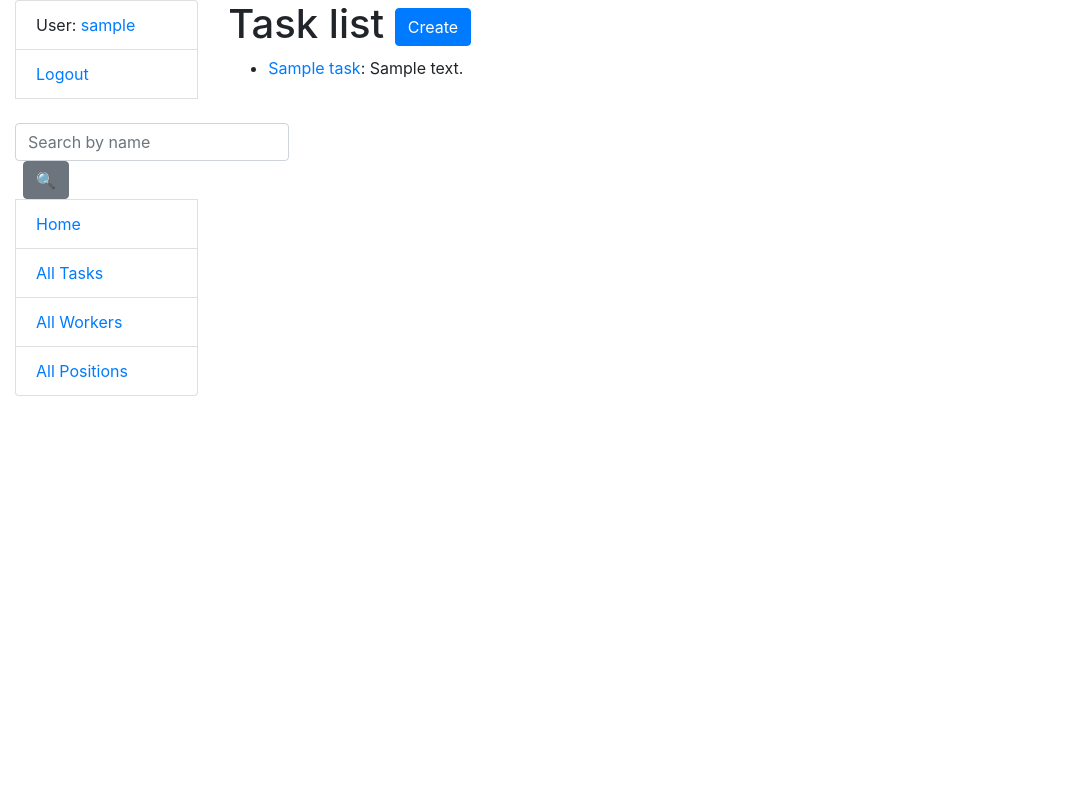
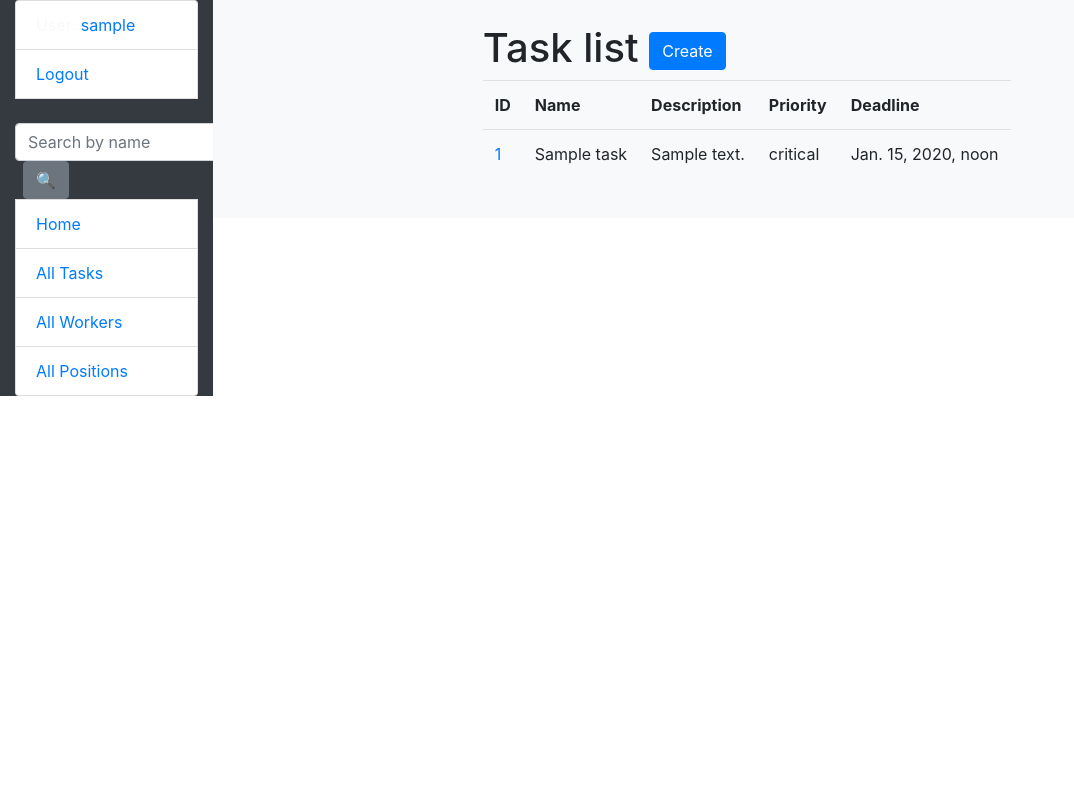
Before and after one commit to Katherine-Greg/IT_company_task_manager, a Django app: page /tasks/ in a window 1280 px wide. Shown: the whole page, without its empty margins (0-1074 px from the left). Run offline with Django 4.2, Linux system fonts and the light colour scheme; a user stored in the database is signed in; tables that the repository leaves empty hold one stand-in row (values such as "Sample post"); some libraries are stand-ins or nearby versions.

Commit message:
Modified templates & styles

```diff
--- /dev/null
+++ b/static/css/styles.css
@@ -0,0 +1,24 @@
+/* styles.css */
+html, body {
+  height: 100vh;
+  margin: 0;
+  padding: 0;
+}
+
+.container-fluid {
+  min-height: 100vh;
+  display: flex;
+  flex-direction: column;
+}
+
+.row {
+  flex: 1;
+}
+
+.col-sm-2 {
+  height: 100%;
+}
+
+.col-sm-10 {
+  height: 100%;
+}
--- a/templates/includes/sidebar.html
+++ b/templates/includes/sidebar.html
@@ -1,4 +1,5 @@
 {% load crispy_forms_filters %}
+
 <ul class="sidebar-nav list-group">
   {% if user.is_authenticated %}
     <li class="list-group-item">User: <a href="{{ user.get_absolute_url }}">{{ user.get_username }}</a></li>
--- a/templates/layouts/base.html
+++ b/templates/layouts/base.html
@@ -1,40 +1,75 @@
 <!DOCTYPE html>
 <html lang="en">
-
 <head>
-  {% block title %}<title>Taxi Service</title>{% endblock %}
+  {% block title %}<title>Task Manager</title>{% endblock %}
+  {% load static %}
   <meta charset="utf-8">
   <meta name="viewport" content="width=device-width, initial-scale=1">
+
   <link rel="stylesheet"
       href="https://cdn.jsdelivr.net/npm/bootstrap@4.5.3/dist/css/bootstrap.min.css"
       integrity="sha384-TX8t27EcRE3e/ihU7zmQxVncDAy5uIKz4rEkgIXeMed4M0jlfIDPvg6uqKI2xXr2"
       crossorigin="anonymous">
-  <!-- Add additional CSS in static file -->
-  {% load static %}
   <link rel="stylesheet" href="{% static 'css/styles.css' %}">
 </head>
-
-<body>
+<body class="dark-theme">
 <div class="container-fluid">
   <div class="row">
-    <div class="col-sm-2">
-
+    <div class="col-sm-2 bg-dark text-light">
       {% block sidebar %}
         {% include "includes/sidebar.html" %}
       {% endblock %}
+    </div>
+    <div class="col-sm-10 bg-light d-flex justify-content-center">
 
-    </div>
-    <div class="col-sm-10 ">
+      <div class="p-4">
+        {% block content %}{% endblock %}
+      </div>
 
-      {% block content %}{% endblock %}
-
-      {% block pagination %}
-        {% include "includes/pagination.html" %}
-      {% endblock %}
-
+      <div class="mt-4">
+        {% block pagination %}
+          {% include "includes/pagination.html" %}
+        {% endblock %}
+      </div>
     </div>
   </div>
 </div>
 </body>
+</html>
 
-</html>
+{#<!DOCTYPE html>#}
+{#<html lang="en">#}
+{##}
+{#<head>#}
+{#  {% block title %}<title>Task manager</title>{% endblock %}#}
+{#  <meta charset="utf-8">#}
+{#  <meta name="viewport" content="width=device-width, initial-scale=1">#}
+{#  <link rel="stylesheet"#}
+{#        href="https://cdn.jsdelivr.net/npm/bootstrap@4.5.3/dist/css/bootstrap.min.css"#}
+{#        integrity="sha384-TX8t27EcRE3e/ihU7zmQxVncDAy5uIKz4rEkgIXeMed4M0jlfIDPvg6uqKI2xXr2"#}
+{#        crossorigin="anonymous">#}
+{#  {% load static %}#}
+{#    <link rel="stylesheet" href="{% static 'styles.css' %}">#}
+{#</head>#}
+{##}
+{#<body>#}
+{#<div>#}
+{#    <div class="row">#}
+{#        <div class="col-sm-2">#}
+{#            {% block sidebar %}#}
+{#                {% include "includes/sidebar.html" %}#}
+{#            {% endblock %}#}
+{#        </div>#}
+{#        <div class="col-sm-10 ">#}
+{#            {% block content %}#}
+{#            {% endblock %}#}
+{##}
+{#            {% block pagination %}#}
+{#              {% include "includes/pagination.html" %}#}
+{#            {% endblock %}#}
+{#        </div>#}
+{#    </div>#}
+{#</div>#}
+{#</body>#}
+{##}
+{#</html>#}
--- a/templates/task_manager/index.html
+++ b/templates/task_manager/index.html
@@ -2,12 +2,13 @@
 
 {% block content %}
   <h1>Task Manager</h1>
-  <p>Welcome to Best TasK Manager!</p>
-  <h2>Dynamic content</h2>
+  <h2>Welcome to Best Task Manager!</h2>
+
   <p>The Task manager has the following record counts:</p>
   <ul>
     <li><strong>Tasks:</strong> {{ num_tasks }}</li>
     <li><strong>Workers:</strong> {{ num_workers }}</li>
+    <li><strong>Positions:</strong> {{ num_positions }}</li>
   </ul>
 
   <p>You have visited this page
--- a/templates/task_manager/position_confirm_delete.html
+++ b/templates/task_manager/position_confirm_delete.html
@@ -1,10 +1,10 @@
 {% extends "layouts/base.html" %}
 
 {% block content %}
-  <h1>Delete position?</h1>
+  <h1>Are you sure you want to delete position  {{ position.name }}?</h1>
+
   <form action="" method="post">
     {% csrf_token %}
-
     <input type="submit" value="Yes" class="btn btn-danger">
     <a href="javascript:history.back()"><button type="button" class="btn btn-secondary">Cancel</button></a>
   </form>
--- a/templates/task_manager/position_detail.html
+++ b/templates/task_manager/position_detail.html
@@ -1,9 +1,9 @@
 {% extends "layouts/base.html" %}
 
 {% block content %}
-  <h1>
+  <h2>
     Position: {{ position.name }}
-  </h1>
+  </h2>
   <a href="{% url 'task_manager:position-delete' pk=position.id %}" class="btn btn-danger link-to-page">
     Delete
   </a>
@@ -14,7 +14,6 @@
 
   <div class="ml-3">
     <h4>Workers</h4>
-
     {% for worker in position.worker_set.all %}
         <hr>
         <p><strong>Username: </strong><a href="{{ worker.get_absolute_url }}">{{ worker.username }}</a></p>
--- a/templates/task_manager/position_form.html
+++ b/templates/task_manager/position_form.html
@@ -6,7 +6,6 @@
   <form action="" method="post" novalidate>
     {% csrf_token %}
     {{ form|crispy }}
-
     <input type="submit" value="Submit" class="btn btn-primary">
   </form>
 {% endblock %}
--- a/templates/task_manager/task_confirm_delete.html
+++ b/templates/task_manager/task_confirm_delete.html
@@ -1,10 +1,9 @@
 {% extends "layouts/base.html" %}
 
 {% block content %}
-  <h1>Delete task?</h1>
+  <h1>Are you sure you want to delete task?</h1>
   <form action="" method="post">
     {% csrf_token %}
-
     <input type="submit" value="Yes" class="btn btn-danger">
     <a href="javascript:history.back()"><button type="button" class="btn btn-secondary">Cancel</button></a>
   </form>
--- a/templates/task_manager/task_form.html
+++ b/templates/task_manager/task_form.html
@@ -6,7 +6,6 @@
   <form action="" method="post" novalidate>
     {% csrf_token %}
     {{ form|crispy }}
-
     <input type="submit" value="Submit" class="btn btn-primary">
   </form>
 {% endblock %}
--- a/templates/task_manager/task_list.html
+++ b/templates/task_manager/task_list.html
@@ -9,15 +9,25 @@
     </a>
   </h1>
   {% if task_list %}
-    <ul>
-      {% for task in task_list %}
-        <li>
-          <a href="{% url "task_manager:task-detail" pk=task.id %} ">{{ task.name }}</a>: {{ task.description }}
-
-        </li>
-      {% endfor %}
-    </ul>
-  {% else %}
+    <table class="table">
+      <tr>
+        <th>ID</th>
+        <th>Name</th>
+        <th>Description</th>
+        <th>Priority</th>
+        <th>Deadline</th>
+      </tr>
+    {% for task in task_list %}
+      <tr>
+        <td><a href="{% url "task_manager:task-detail" pk=task.id %} ">{{ task.id }}</a></td>
+        <td>{{ task.name }}</td>
+        <td>{{ task.description }}</td>
+        <td>{{ task.priority }}</td>
+        <td>{{ task.deadline }}</td>
+      </tr>
+    {% endfor %}
+    </table>
+    {% else %}
     <p>There are no tasks</p>
   {% endif %}
 {% endblock %}
--- a/templates/task_manager/worker_list.html
+++ b/templates/task_manager/worker_list.html
@@ -20,7 +20,6 @@
         <td>{{ worker.position }}</td>
       </tr>
     {% endfor %}
-
     </table>
     {% else %}
       <p>There are no workers.</p>
```
Also changed, not shown: templates/registration/login.html (+5 -6 lines), templates/task_manager/task_detail.html (+5 -7 lines), templates/task_manager/worker_detail.html (+16 -8 lines), templates/registration/register.html (indentation only).
